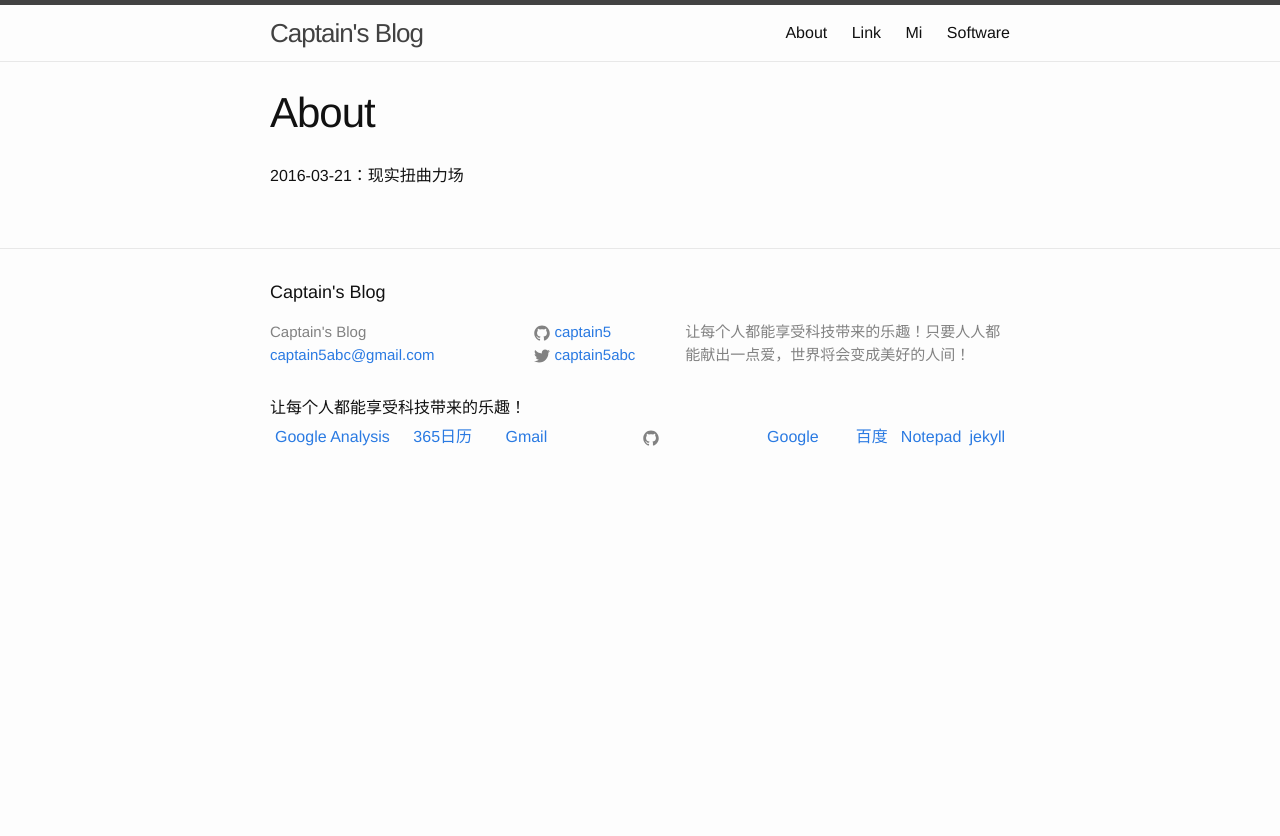
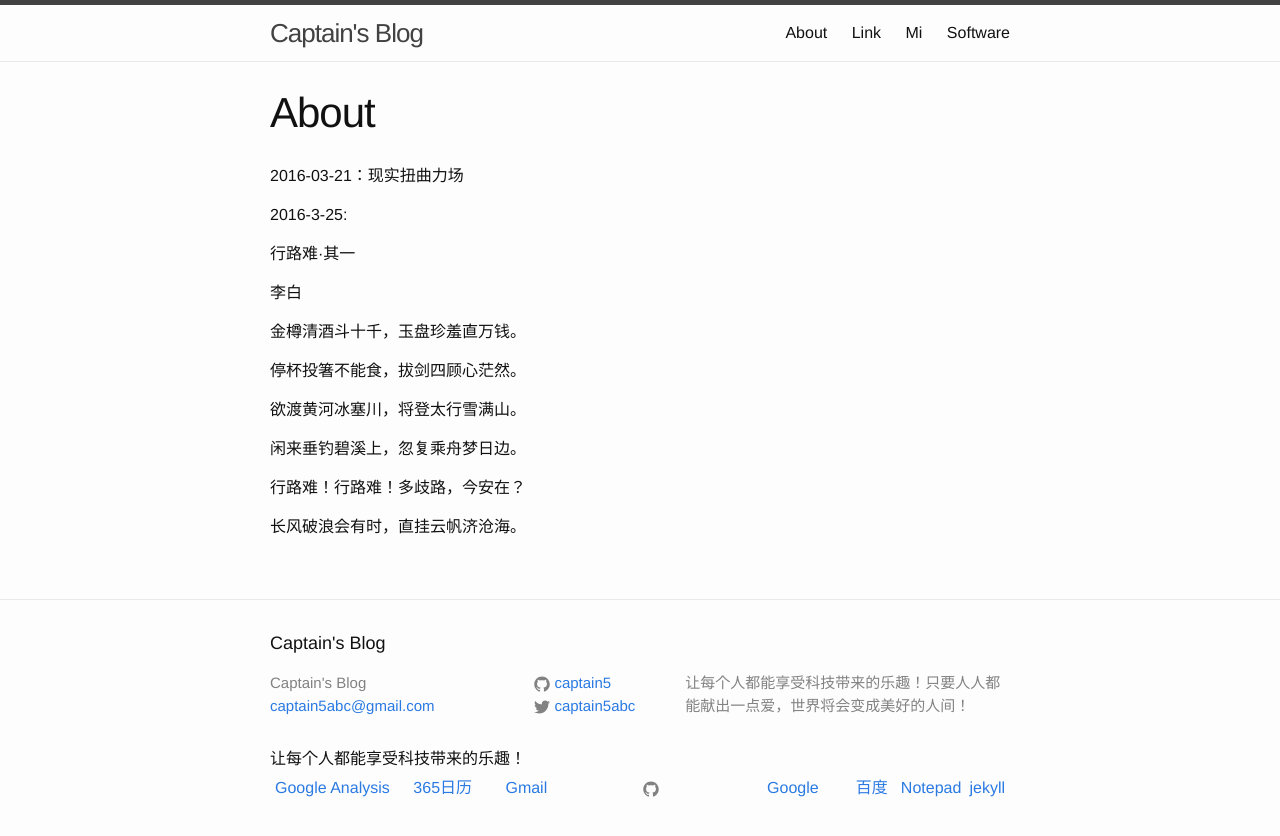
Before and after one commit to captain5/captain5.github.io, a Jekyll site: the page built from about.md, in a window 1280 px wide. Shown: the top 836 px of the page. Built offline with Jekyll 4.4.1, drawn with Linux system fonts in a browser that asks for light colours.

Commit message:
Update about.md

```diff
--- a/about.md
+++ b/about.md
@@ -5,3 +5,21 @@ permalink: /about/
 ---
 
 2016-03-21：现实扭曲力场
+
+2016-3-25:
+
+行路难·其一
+
+李白
+
+金樽清酒斗十千，玉盘珍羞直万钱。
+
+停杯投箸不能食，拔剑四顾心茫然。
+
+欲渡黄河冰塞川，将登太行雪满山。
+
+闲来垂钓碧溪上，忽复乘舟梦日边。
+
+行路难！行路难！多歧路，今安在？
+
+长风破浪会有时，直挂云帆济沧海。
```
